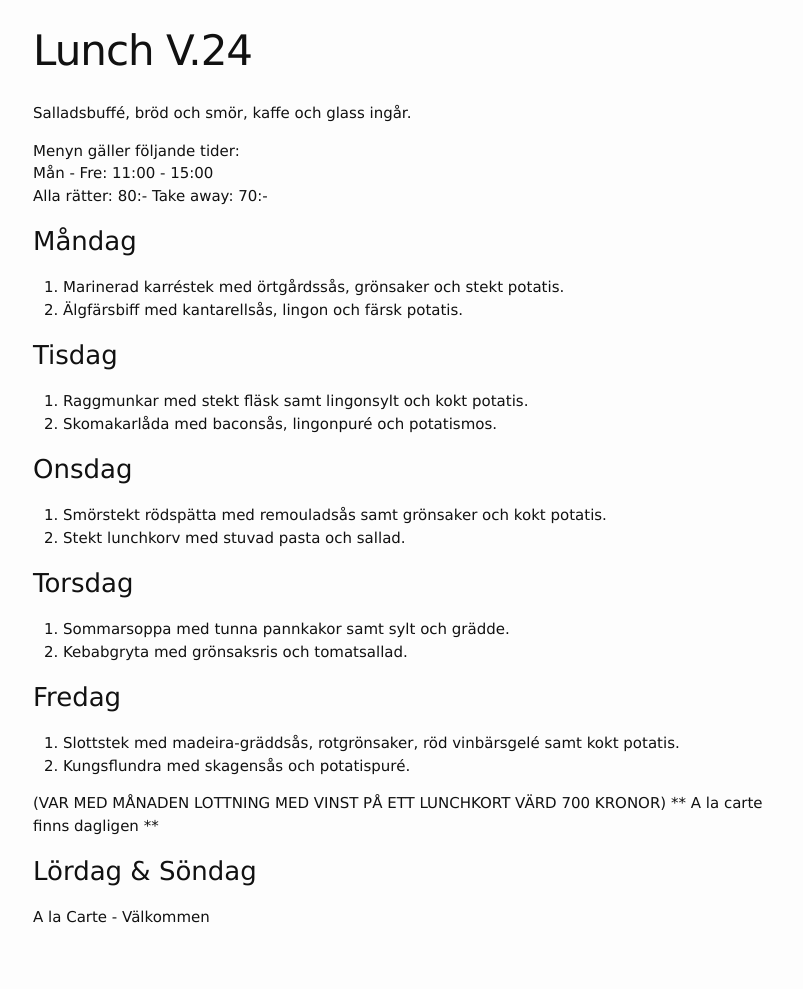
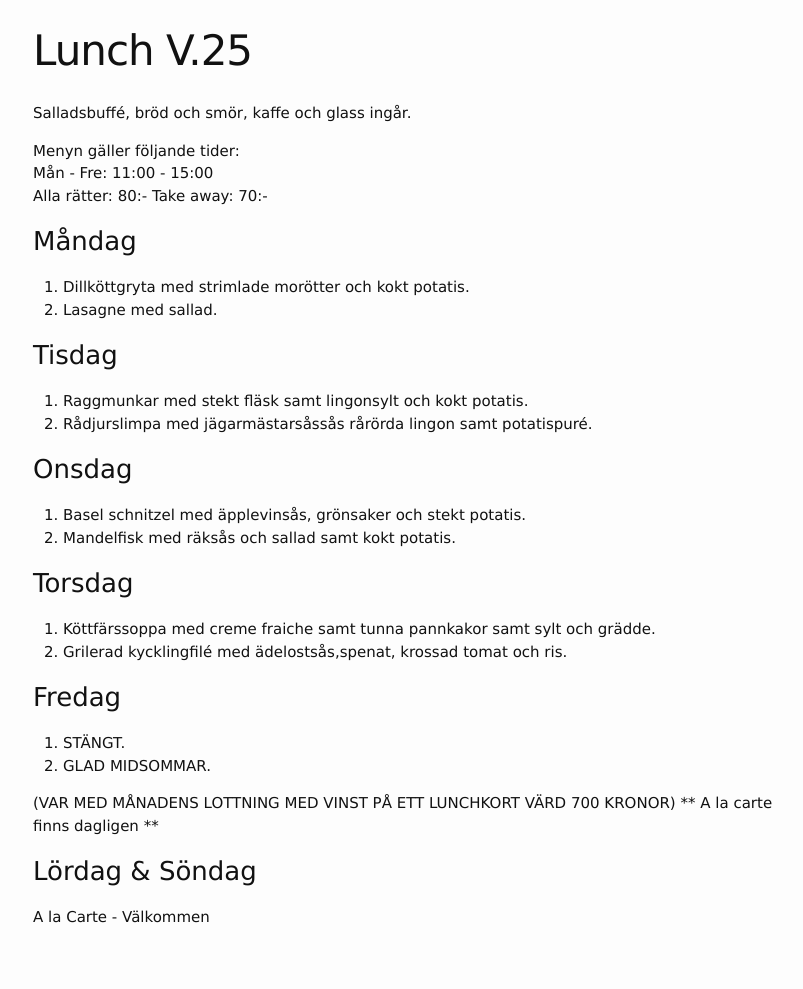
Before and after one commit to FarInn62/farinn62.github.io, a Jekyll site: the page built from lunch.md, in a window 1280 px wide. Shown: the whole page, without its empty margins (237-1040 px from the left). Built offline with Jekyll 4.4.1, drawn with Linux system fonts in a browser that asks for light colours.

Commit message:
Update lunch.md

```diff
--- a/lunch.md
+++ b/lunch.md
@@ -1,6 +1,6 @@
 ---
 layout: foodmenu
-title: Lunch V.24
+title: Lunch V.25
 permalink: /lunch/
 published: true
 ---
@@ -11,26 +11,26 @@ Mån - Fre: 11:00 - 15:00
 Alla rätter: 80:- Take away: 70:-
 
 ### Måndag
-1. Marinerad karréstek med örtgårdssås, grönsaker och stekt potatis.
-2. Älgfärsbiff med kantarellsås, lingon och färsk potatis.
+1. Dillköttgryta med strimlade morötter och kokt potatis.
+2. Lasagne med sallad.
 
 ### Tisdag
 1. Raggmunkar med stekt fläsk samt lingonsylt och kokt potatis.
-2. Skomakarlåda med baconsås, lingonpuré och potatismos.
+2. Rådjurslimpa med jägarmästarsåssås rårörda lingon samt potatispuré.
 
 ### Onsdag
-1. Smörstekt rödspätta med remouladsås samt grönsaker och kokt potatis.
-2. Stekt lunchkorv med stuvad pasta och sallad.
+1. Basel schnitzel med äpplevinsås, grönsaker och stekt potatis.
+2. Mandelfisk med räksås och sallad samt kokt potatis.
 
 ### Torsdag
-1.  Sommarsoppa med tunna pannkakor samt sylt och grädde.
-2.  Kebabgryta med grönsaksris och tomatsallad.
+1.  Köttfärssoppa med creme fraiche samt tunna pannkakor samt sylt och grädde.
+2.  Grilerad kycklingfilé med ädelostsås,spenat, krossad tomat och ris.
 
 ### Fredag
-1. Slottstek med madeira-gräddsås, rotgrönsaker, röd vinbärsgelé samt kokt potatis.
-2. Kungsflundra med skagensås och potatispuré.
+1. STÄNGT.
+2. GLAD MIDSOMMAR.
 
-(VAR MED MÅNADEN LOTTNING MED VINST PÅ ETT LUNCHKORT VÄRD 700 KRONOR)
+(VAR MED MÅNADENS LOTTNING MED VINST PÅ ETT LUNCHKORT VÄRD 700 KRONOR)
                   ** A la carte finns dagligen **
 ### Lördag & Söndag
 A la Carte - Välkommen
```
